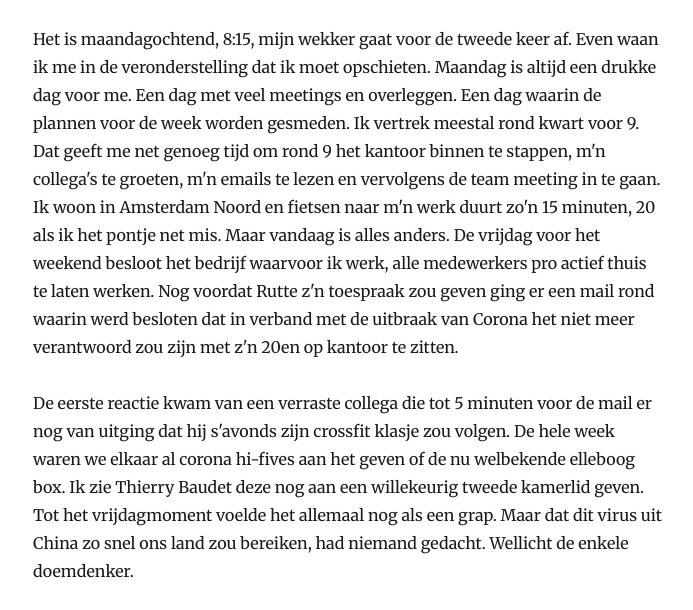
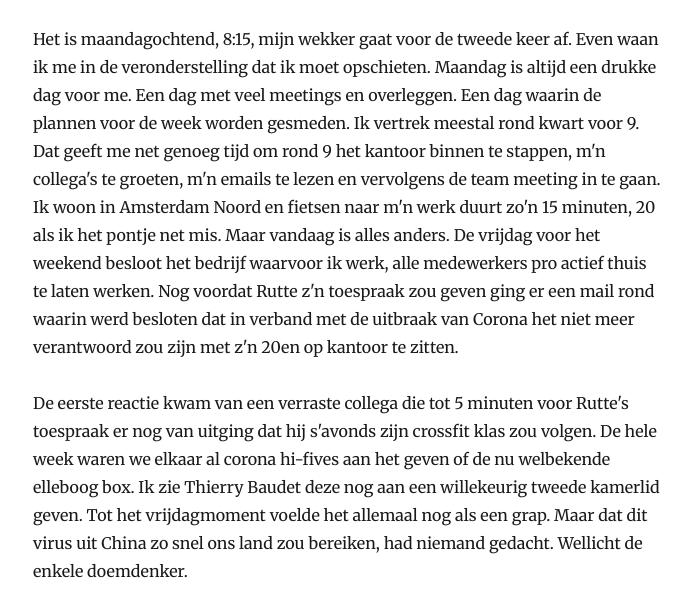
Before and after one commit to Sezayi/quarantales, a Gatsby site: page /Dag-1-Quarantini/ in a window 1280 px wide. Shown: the part 170-780 px from the top of the page, without its empty margins (292-985 px from the left). Built offline with nearby package versions, Linux system fonts and the light colour scheme; Gatsby itself is replaced by a stand-in of ours; some packages are replaced by stand-ins of ours.

Commit message:
adjustments 3

```diff
--- a/content/blog/Dag-1-Quarantini/index.md
+++ b/content/blog/Dag-1-Quarantini/index.md
@@ -6,7 +6,7 @@ description: "Een niet zo'n normale maandag"
 
 Het is maandagochtend, 8:15, mijn wekker gaat voor de tweede keer af. Even waan ik me in de veronderstelling dat ik moet opschieten. Maandag is altijd een drukke dag voor me. Een dag met veel meetings en overleggen. Een dag waarin de plannen voor de week worden gesmeden. Ik vertrek meestal rond kwart voor 9. Dat geeft me net genoeg tijd om rond 9 het kantoor binnen te stappen, m'n collega's te groeten, m'n emails te lezen en vervolgens de team meeting in te gaan. Ik woon in Amsterdam Noord en fietsen naar m'n werk duurt zo'n 15 minuten, 20 als ik het pontje net mis. Maar vandaag is alles anders. De vrijdag voor het weekend besloot het bedrijf waarvoor ik werk, alle medewerkers pro actief thuis te laten werken. Nog voordat Rutte z'n toespraak zou geven ging er een mail rond waarin werd besloten dat in verband met de uitbraak van Corona het niet meer verantwoord zou zijn met z'n 20en op kantoor te zitten.
 
-De eerste reactie kwam van een verraste collega die tot 5 minuten voor de mail er nog van uitging dat hij s'avonds zijn crossfit klasje zou volgen. De hele week waren we elkaar al corona hi-fives aan het geven of de nu welbekende elleboog box. Ik zie Thierry Baudet deze nog aan een willekeurig tweede kamerlid geven. Tot het vrijdagmoment voelde het allemaal nog als een grap. Maar dat dit virus uit China zo snel ons land zou bereiken, had niemand gedacht. Wellicht de enkele doemdenker.
+De eerste reactie kwam van een verraste collega die tot 5 minuten voor Rutte's toespraak er nog van uitging dat hij s'avonds zijn crossfit klas zou volgen. De hele week waren we elkaar al corona hi-fives aan het geven of de nu welbekende elleboog box. Ik zie Thierry Baudet deze nog aan een willekeurig tweede kamerlid geven. Tot het vrijdagmoment voelde het allemaal nog als een grap. Maar dat dit virus uit China zo snel ons land zou bereiken, had niemand gedacht. Wellicht de enkele doemdenker.
 
 Een jaar ervoor keek ik op YouTube nog een filmpje over Doomsday preppers. Lui die te allen tijde voorbereid zijn op een apocalypse. Persoonlijk vind ik het wel wat. Het idee dat je voorbereid bent op het ergste. Nu ben ik niet het type wat met een mes of pepperspray op zak ga lopen om al het gevaar om me heen uit te kunnen schakelen. Maar het inslaan van een paar blikken tomatensoep en ervoor zorgen dat je genoeg in huis hebt om 2 weken te overleven vond ik wel wat. Dus daar stond ik op een dinsdagavond in de Deen. Ik vulde mijn mandje met van alles. Meestal denk ik niet verder dan wat ik vanavond zal koken. Maar ik weet vrij zeker dat een aantal mensen me raar hebben aangekeken toen ik voor 50 euro aan blikvoedsel, pasta en rijst afrekende bij de kassa. Maar goed, ik was voorbereid. Eenmaal thuis verklaarde mijn vriendin me voor gek. Ze zei verwacht je nou echt dat morgen alle schappen leeg zijn? En week later zou ik het met haar eens zijn. Maar op dat moment was ik heilig overtuigd dat ik een goede move had gemaakt. Alhoewel ik de wc-rollen oorlog nog steeds niet begrijp.
 
```
Also changed, not shown: content/blog/Dag-1-Quarantini/quarantini.jpg (added).
